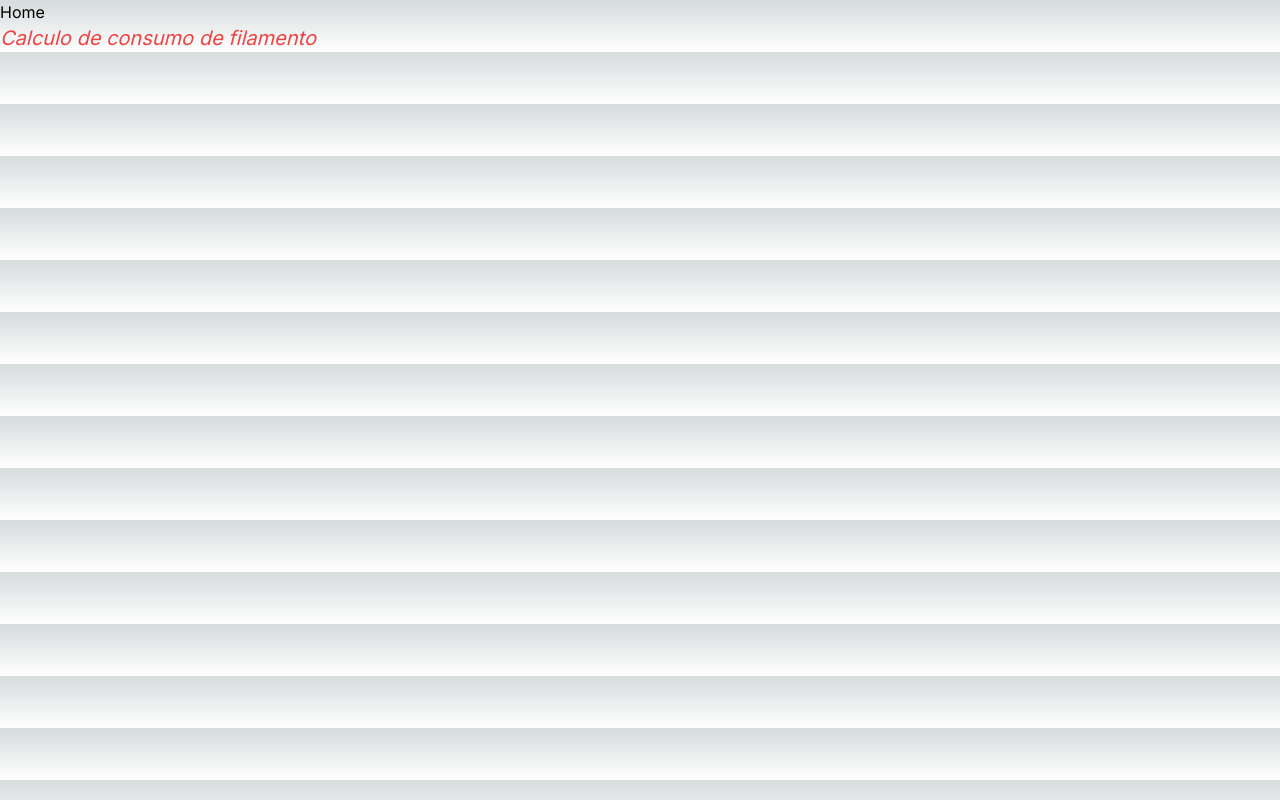
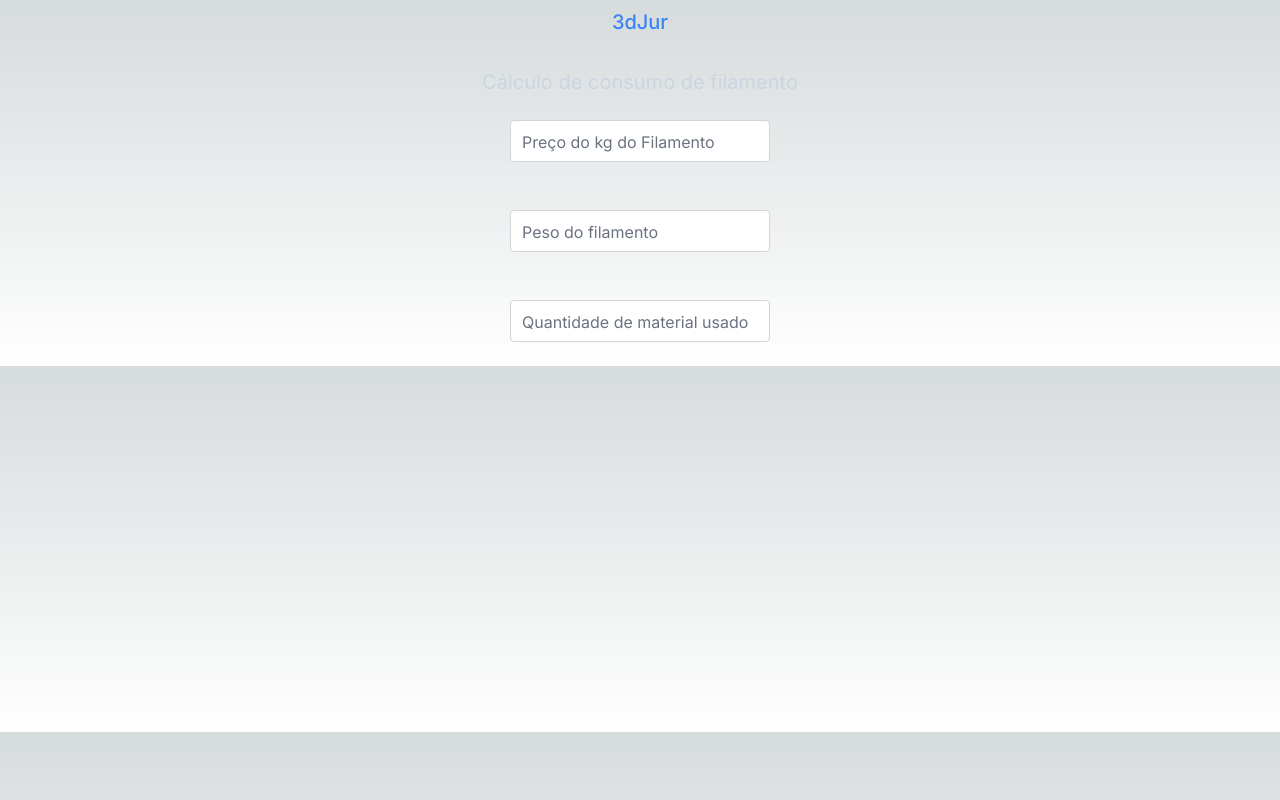
Before and after one commit to felps019/orcamento3d, a Next.js app: page / in a window 1280 px wide. Built offline with nearby package versions, Linux system fonts and the light colour scheme.

Commit message:
adding the form

```diff
--- a/src/app/page.tsx
+++ b/src/app/page.tsx
@@ -3,7 +3,8 @@ import { FilamentCalculation } from "@/components/filament-calculation/filament-
 export default function Home() {
   return (
     <div>
-    <h1>Home</h1>
+    <h1 className="flex justify-center text-xl my-2 font-medium text-blue-500 ">3dJur</h1>
+    <br />
     <FilamentCalculation />
     </div>
   );
--- a/src/components/filament-calculation/filament-calculation.tsx
+++ b/src/components/filament-calculation/filament-calculation.tsx
@@ -1,6 +1,65 @@
+import React from "react";
+
 export function FilamentCalculation() {
-  return(
- <h2 className="text-xl text-red-500 italic">Calculo de consumo de filamento</h2>
-
-)
+  return (
+    <>
+      <h2 className="text-xl text-slate-300 flex justify-center">
+        Cálculo de consumo de filamento
+      </h2>
+      <form
+        className="flex flex-col justify-center items-center"
+        action="#"
+        method="post"
+      >
+        <br />
+        <div className="relative mb-6">
+          <input
+            className="peer text-gray-900 rounded border border-gray-300 w-full px-3 py-2 placeholder-transparent focus:outline-none focus:ring-2 focus:ring-blue-800"
+            type="text"
+            id="valor"
+            placeholder="R$: 0.00"
+            required
+          />
+          <label
+            htmlFor="valor"
+            className="absolute left-3 top-2 text-gray-500 transition-all peer-placeholder-shown:top-2.5 peer-placeholder-shown:text-gray-500 peer-focus:top-0 peer-focus:text-xs peer-focus:text-blue-500"
+          >
+            Preço do kg do Filamento
+          </label>
+        </div>
+        <br />
+        <div className="relative mb-6">
+          <input
+            className="peer text-gray-900 rounded border border-gray-300 w-full px-3 py-2 placeholder-transparent focus:outline-none focus:ring-2 focus:ring-blue-500"
+            type="text"
+            id="kg"
+            placeholder="Digite aqui"
+            required
+          />
+          <label
+            htmlFor="kg"
+            className="absolute left-3 top-2 text-gray-500 transition-all peer-placeholder-shown:top-2.5 peer-placeholder-shown:text-gray-500 peer-focus:top-0 peer-focus:text-xs peer-focus:text-blue-500"
+          >
+            Peso do filamento
+          </label>
+        </div>
+        <br />
+        <div className="relative mb-6">
+          <input
+            className="peer text-gray-900 rounded border border-gray-300 w-full px-3 py-2 placeholder-transparent focus:outline-none focus:ring-2 focus:ring-blue-500"
+            type="text"
+            id="quantity"
+            placeholder="Digite aqui"
+            required
+          />
+          <label
+            htmlFor="quantity"
+            className="absolute left-3 top-2 text-gray-500 transition-all peer-placeholder-shown:top-2.5 peer-placeholder-shown:text-gray-500 peer-focus:top-0 peer-focus:text-xs peer-focus:text-blue-500"
+          >
+            Quantidade de material usado
+          </label>
+        </div>
+      </form>
+    </>
+  );
 }
```
